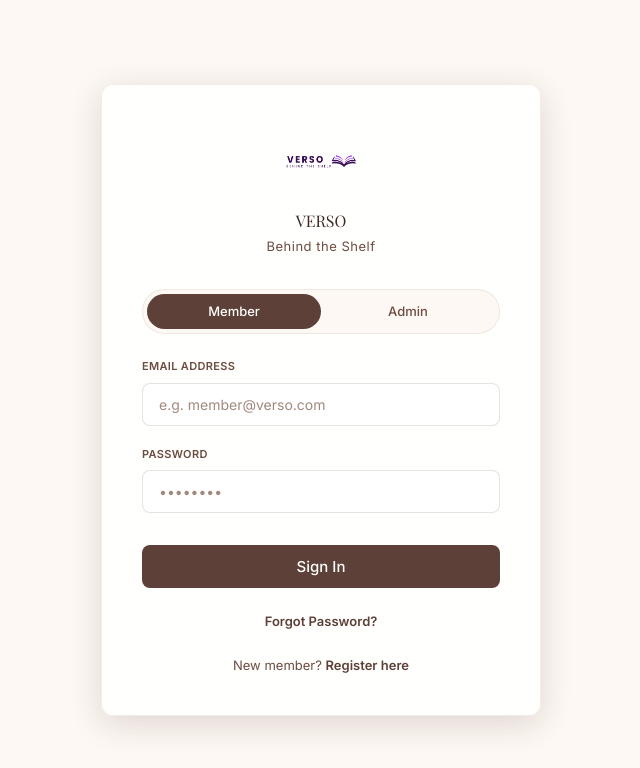
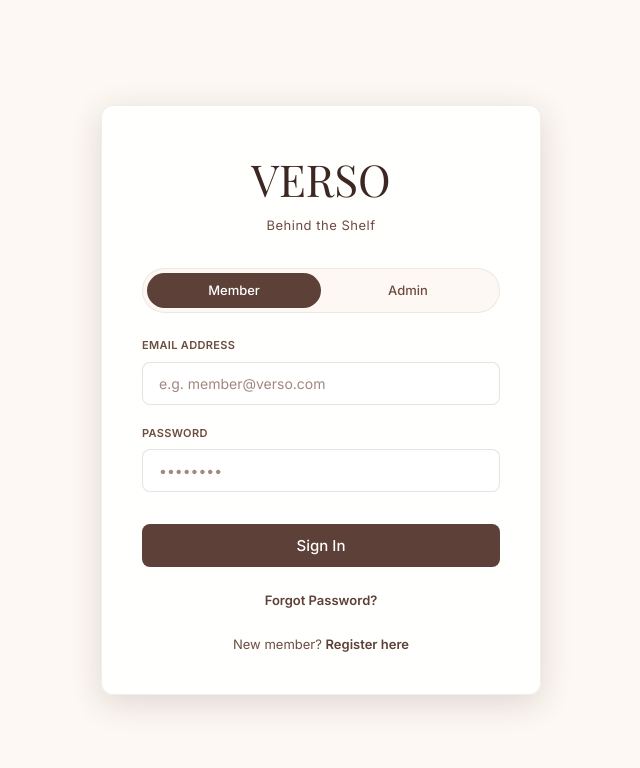
Before and after one commit to ruchiigadgil/LMS_UI, a React (Vite) app in the folder libraryFrontend/: page /login in a window 1280 px wide. Shown: the top 768 px of the page, without its empty margins (319-959 px from the left). Built offline with nearby package versions, Linux system fonts and the light colour scheme.

Commit message:
Remove logo image from login/signup, fix VERSO text size

```diff
--- a/libraryFrontend/src/index.css
+++ b/libraryFrontend/src/index.css
@@ -141,6 +141,7 @@
   --verso-text-xl: 22px;
   --verso-text-2xl: 28px;
   --verso-text-3xl: 36px;
+  --verso-text-4xl: 44px;
 
   /* Line Heights */
   --verso-leading-tight: 1.25;
--- a/libraryFrontend/src/pages/LoginPage.jsx
+++ b/libraryFrontend/src/pages/LoginPage.jsx
@@ -118,7 +118,6 @@ export default function LoginPage() {
       <div className={styles.container}>
         <div className={styles.card}>
           <div className={styles.brand}>
-            <img src="/logo.png" alt="VERSO logo" className={styles.logoImage} />
             <div className={styles.logoText}>VERSO</div>
             <div className={styles.tagline}>Reset Password</div>
           </div>
@@ -158,7 +157,6 @@ export default function LoginPage() {
       <div className={styles.container}>
         <div className={styles.card}>
           <div className={styles.brand}>
-            <img src="/logo.png" alt="VERSO logo" className={styles.logoImage} />
             <div className={styles.logoText}>VERSO</div>
             <div className={styles.tagline}>Set New Password</div>
           </div>
@@ -209,7 +207,6 @@ export default function LoginPage() {
     <div className={styles.container}>
       <div className={styles.card}>
         <div className={styles.brand}>
-          <img src="/logo.png" alt="VERSO logo" className={styles.logoImage} />
           <div className={styles.logoText}>VERSO</div>
           <div className={styles.tagline}>Behind the Shelf</div>
         </div>
--- a/libraryFrontend/src/pages/SignupPage.jsx
+++ b/libraryFrontend/src/pages/SignupPage.jsx
@@ -38,7 +38,6 @@ export default function SignupPage() {
     <div className={styles.container}>
       <div className={styles.card}>
         <div className={styles.brand}>
-          <img src="/logo.png" alt="VERSO logo" className={styles.logoImage} />
           <div className={styles.logoText}>VERSO</div>
           <div className={styles.tagline}>Behind the Shelf</div>
         </div>
```
